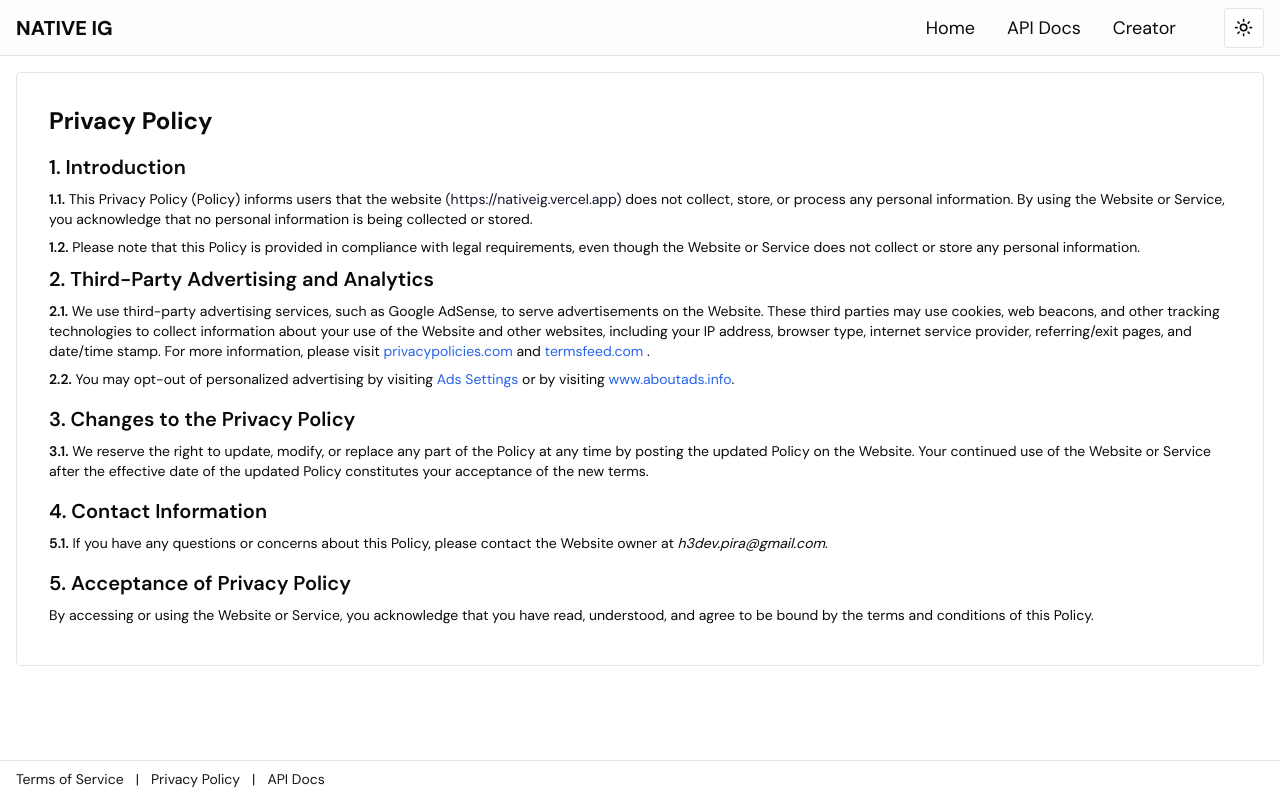
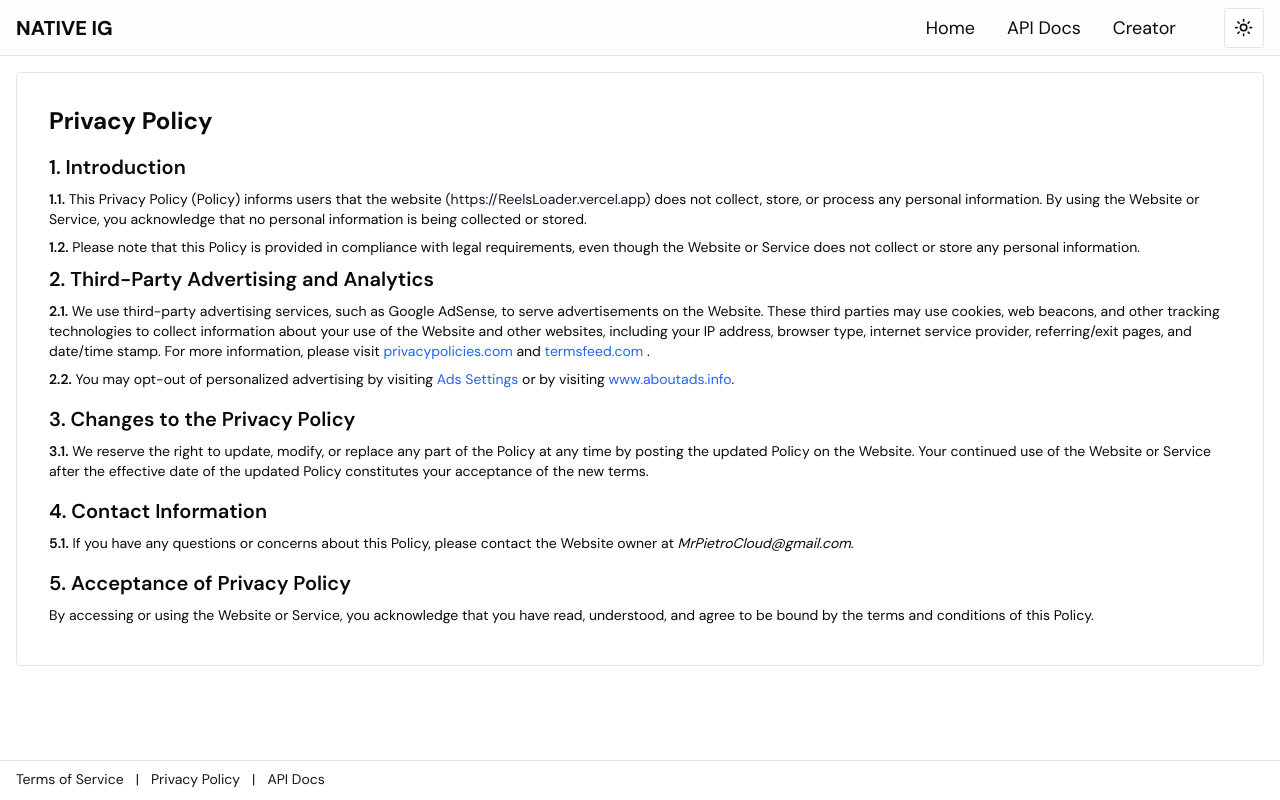
Before and after one commit to alirezalali/ReelsLoader, a Next.js app: page /privacy-policy in a window 1280 px wide. Built offline with nearby package versions, Linux system fonts and the light colour scheme.

Commit message:
Update page.tsx

```diff
--- a/src/app/(user-agreements)/privacy-policy/page.tsx
+++ b/src/app/(user-agreements)/privacy-policy/page.tsx
@@ -10,7 +10,7 @@ const PrivacyPolicyPage = () => {
           (Policy) informs users that the website
           <span className="text-gray-900 dark:text-gray-500">
             {" "}
-            (https://nativeig.vercel.app)
+            (https://ReelsLoader.vercel.app)
           </span>{" "}
           does not collect, store, or process any personal information. By using
           the Website or Service, you acknowledge that no personal information
@@ -97,7 +97,7 @@ const PrivacyPolicyPage = () => {
         <p className="mb-2">
           <span className="font-semibold">5.1.</span> If you have any questions
           or concerns about this Policy, please contact the Website owner at{" "}
-          <span className="italic">h3dev.pira@gmail.com</span>.
+          <span className="italic">MrPietroCloud@gmail.com</span>.
         </p>
       </section>
 
```
